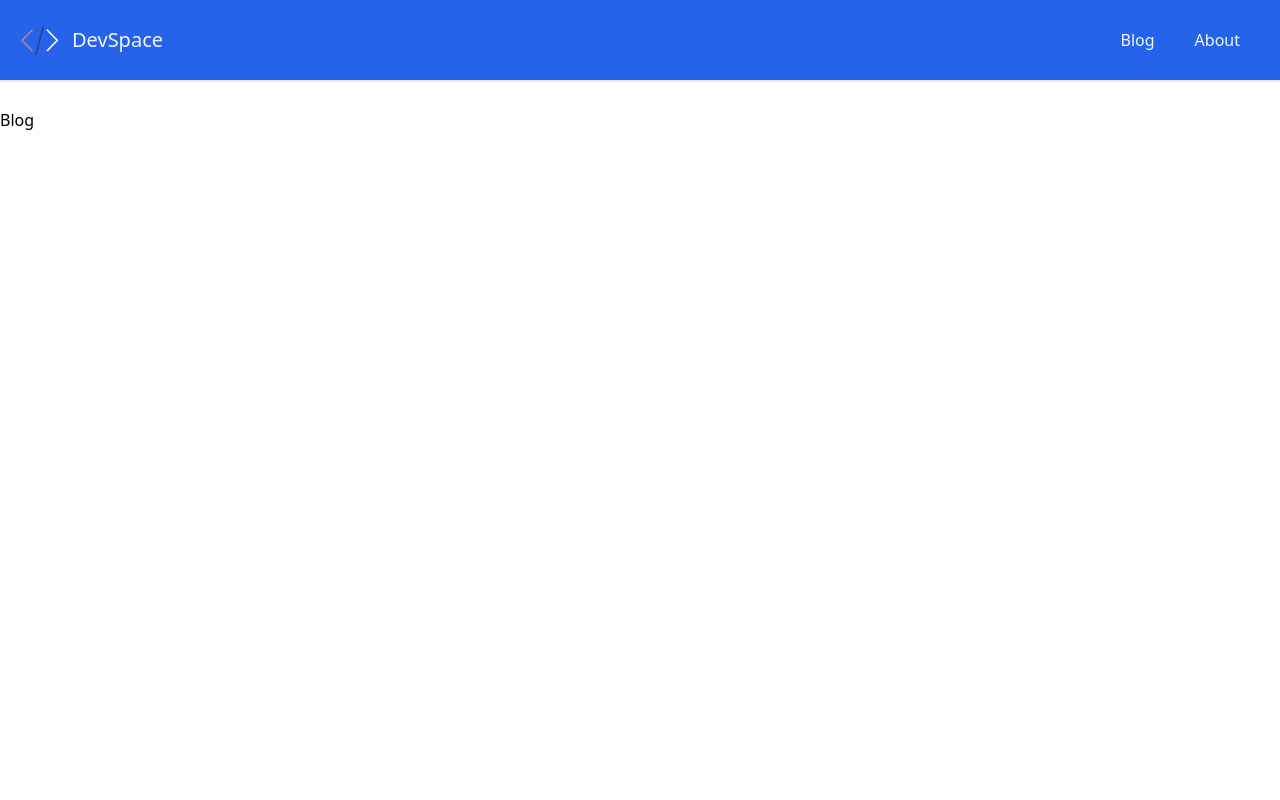
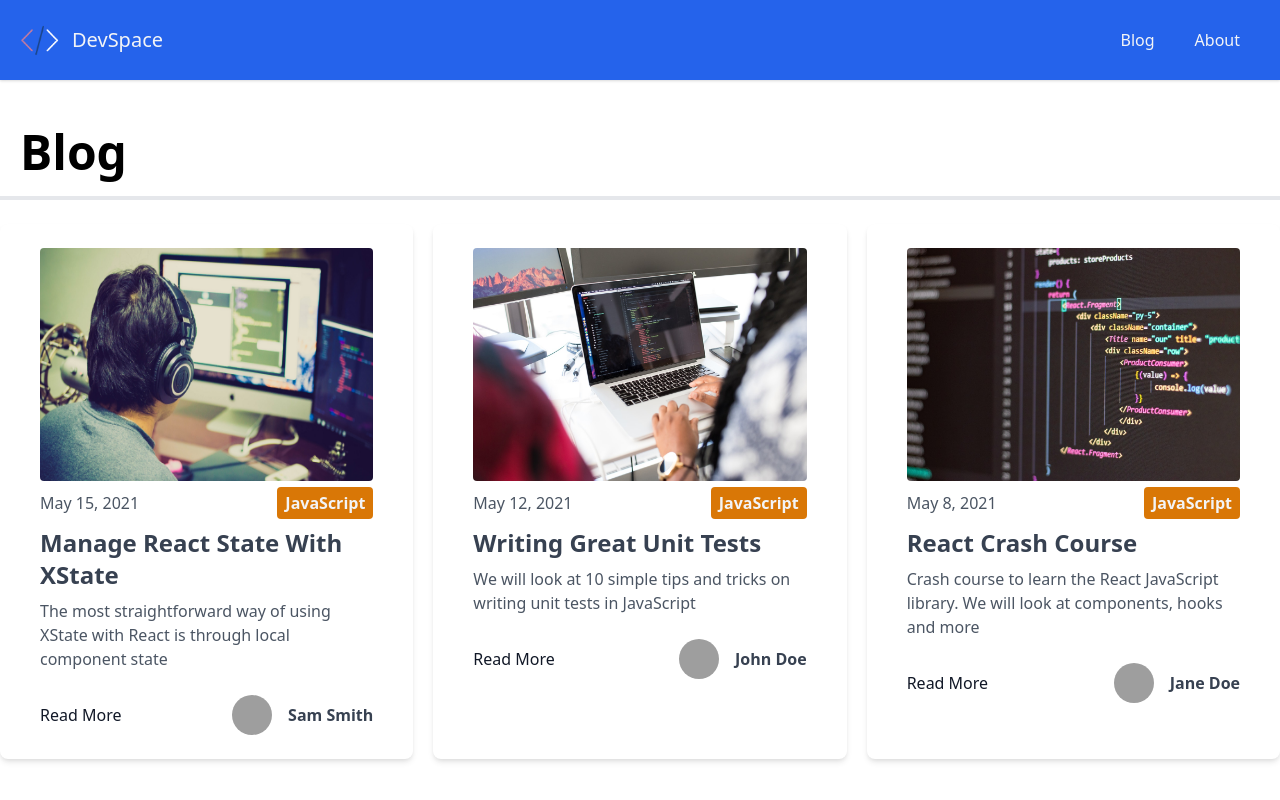
Before and after one commit to kriztiank/nextjs-blog, a Next.js app: page /blog in a window 1280 px wide. Shown: the top 800 px of the page. Built offline with nearby package versions, Linux system fonts and the light colour scheme; grey boxes are pictures that could not be loaded.

Commit message:
Category Label Component

```diff
--- /dev/null
+++ b/components/CategoryLabel.js
@@ -0,0 +1,19 @@
+import Link from 'next/link'
+
+export default function CategoryLabel({ children }) {
+  const colorKey = {
+    JavaScript: 'yellow',
+    CSS: 'blue',
+    Python: 'green',
+    PHP: 'purple',
+    Ruby: 'red',
+  }
+
+  return (
+    <div
+      className={`px-2 py-1 bg-${colorKey[children]}-600 text-gray-100 font-bold rounded`}
+    >
+      <Link href={`/blog/category/${children.toLowerCase()}`}>{children}</Link>
+    </div>
+  )
+}
--- a/components/Post.js
+++ b/components/Post.js
@@ -1,6 +1,6 @@
 import Link from 'next/link'
 import Image from 'next/image'
-// import CategoryLabel from './CategoryLabel'
+import CategoryLabel from './CategoryLabel'
 
 export default function Post({ post, compact }) {
   return (
@@ -18,7 +18,7 @@
         <span className='font-light text-gray-600'>
           {post.frontmatter.date}
         </span>
-        {/* <CategoryLabel>{post.frontmatter.category}</CategoryLabel> */}
+        <CategoryLabel>{post.frontmatter.category}</CategoryLabel>
       </div>
 
       <div className='mt-2'>
--- a/pages/blog/index.js
+++ b/pages/blog/index.js
@@ -1,9 +1,48 @@
-import Layout from "../../components/Layout";
+import fs from 'fs'
+import path from 'path'
+import Link from 'next/link'
+import matter from 'gray-matter'
+import Layout from '../../components/Layout'
+import Post from '../../components/Post'
+import { sortByDate } from '../../utils'
 
-export default function BlogPage() {
+export default function BlogPage({ posts }) {
+  console.log(posts)
   return (
     <Layout>
-      <h1>Blog</h1>
+      <h1 className='text-5xl border-b-4 p-5 font-bold'>Blog</h1>
+
+      <div className='grid md:grid-cols-2 lg:grid-cols-3 gap-5'>
+        {posts.map((post, index) => (
+          <Post key={index} post={post} />
+        ))}
+      </div>
     </Layout>
   )
 }
+
+export async function getStaticProps() {
+  const files = fs.readdirSync(path.join('posts'))
+
+  const posts = files.map(filename => {
+    const slug = filename.replace('.md', '')
+
+    const markdownWithMeta = fs.readFileSync(
+      path.join('posts', filename),
+      'utf-8'
+    )
+
+    const { data: frontmatter } = matter(markdownWithMeta)
+
+    return {
+      slug,
+      frontmatter,
+    }
+  })
+
+  return {
+    props: {
+      posts: posts.sort(sortByDate),
+    },
+  }
+}
```
